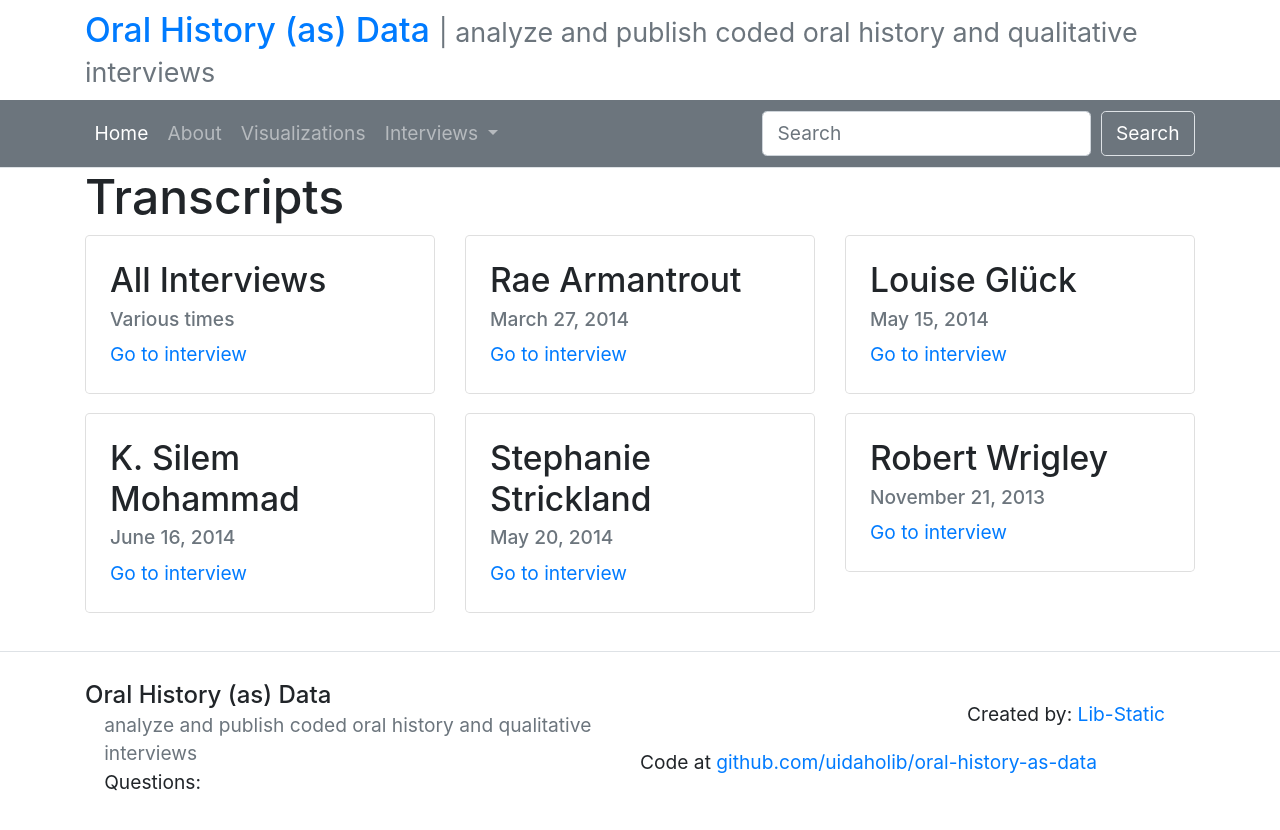
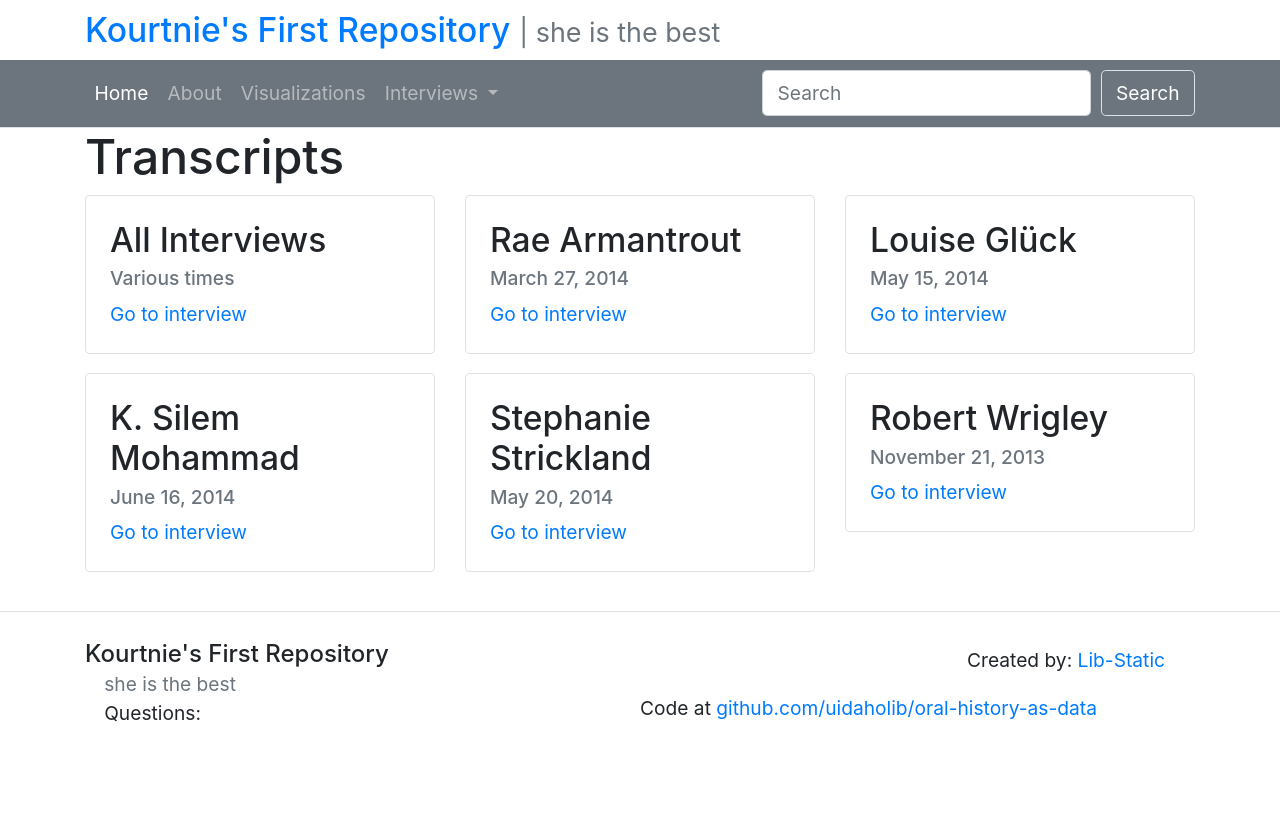
Before and after one commit to deck4106/kourtnie_test_repository-, a Jekyll site: the page built from index.html, in a window 1280 px wide. Shown: the top 830 px of the page. Built offline with Jekyll 4.4.1, drawn with Linux system fonts in a browser that asks for light colours; nearby versions of some CDN libraries.

Commit message:
updated url settings and site settings

```diff
--- a/_config.yml
+++ b/_config.yml
@@ -6,23 +6,23 @@
 # URL settings
 #
 # url is your gh-pages base, following the pattern: username.github.io
-url: https://uidaholib.github.io
+url: https://deck4106.github.io
 # baseurl is your github repository's name prefixed with a /
-baseurl: /oral-history-as-data
+baseurl: /kourtnie_test_repository
 # repository is the github repository's full url
-repository: https://github.com/uidaholib/oral-history-as-data
+repository: https://github.com/deck4106/kourtnie_test_repository
 
 
 ##########
 # Site settings
 #
 # title of site appears in banner
-title: Oral History (as) Data
+title: Kourtnie's First Repository
 # tagline appears in banner
-tagline: analyze and publish coded oral history and qualitative interviews
+tagline: she is the best
 # description appears in meta tags and other locations
 # this description might appear in search result lists, keep around 160 characters max
-description: "Lib-Static Oral History / Qualitative Interview Analysis Tool, Analyze and publish transcriptions with tagged csvs"
+description: "kourtnie's little site"
 
 
 ####### Leave the Below As Is ########
```
